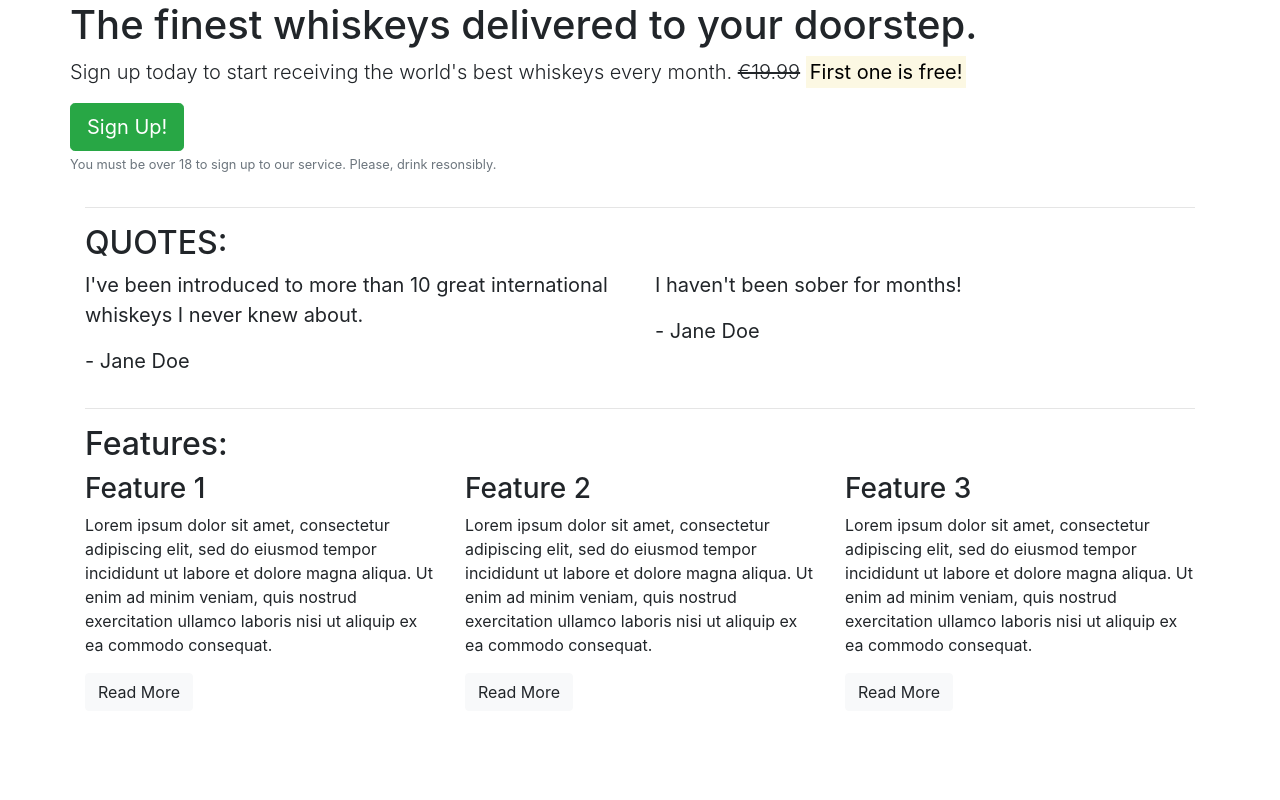
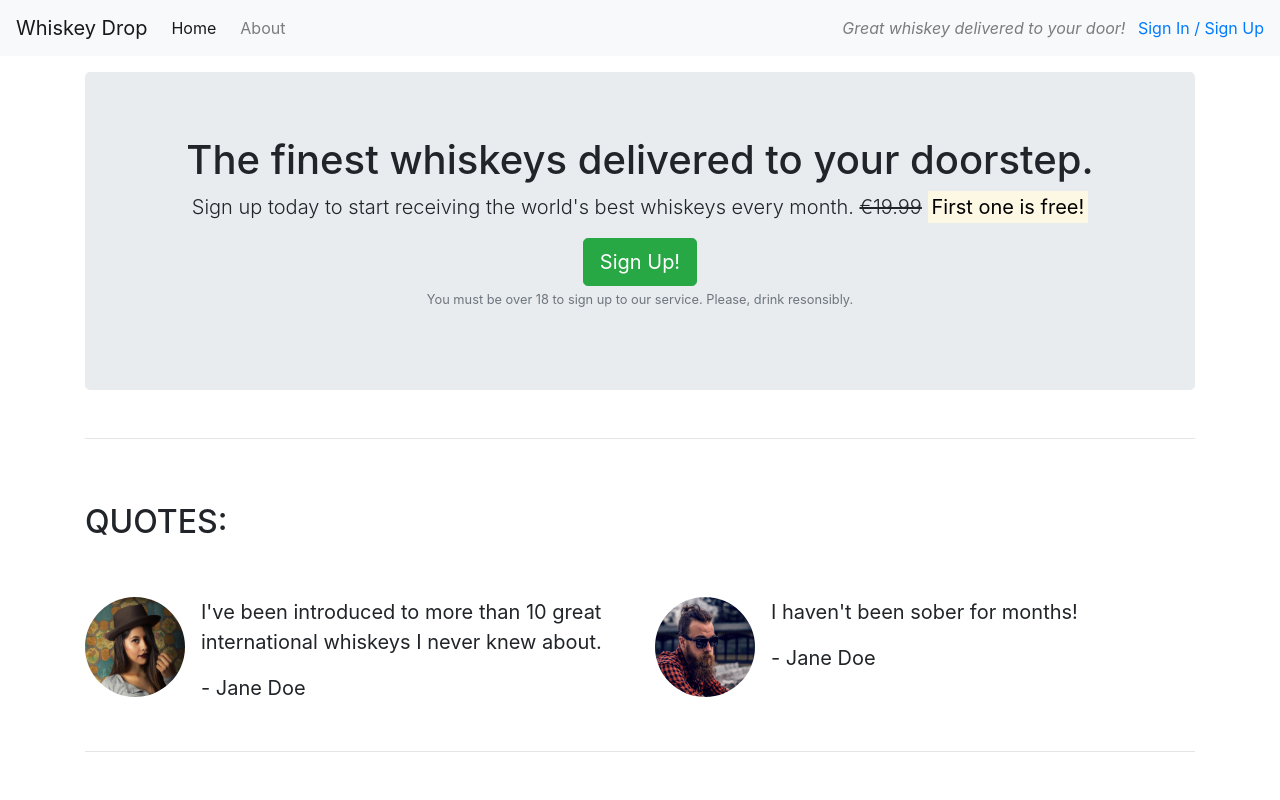
Before and after one commit to Tipoki13/bootstrap4, a plain HTML site: page index.html in a window 1280 px wide. Shown: the top 800 px of the page. Drawn offline with nearby package versions, Linux system fonts and the light colour scheme.

Commit message:
third commit

```diff
--- a/index.html
+++ b/index.html
@@ -10,14 +10,28 @@
 </head>
 
 <body>
-    <article class="container">
+    <nav class="navbar navbar-light bg-light navbar-expand-sm">
+        <a href="/" class="navbar-brand">Whiskey Drop</a>
+        <ul class="navbar-nav mr-auto">
+            <li class="active nav-item mr-2"><a class="nav-link href="/">Home</a></li>
+            <li class="nav-item mr-2"><a class="nav-link href="/about">About</a></li>
+            <li class="nav-item mr-2 d-block d-sm-none"><a class="nav-link href="/login">Sign In / Sign Up</a></li>
+        </ul>
+        <div class="d-none d-md-block">
+            <p class="navbar-text my-auto mr-2"><i>Great whiskey delivered to your door!</i></p>
+            <a href="/login">Sign In / Sign Up</a>
+        </div>
+    </nav>
+    <article class="container mt-3">
         <!-- Callout -->
         <div class="row">
-            <div class="col-12"></div>
-                <section class="callout">
+            <div class="col-12">
+                <section class="callout jumbotron text-center">
                     <h1>The finest whiskeys delivered to your doorstep.</h1>
                     <p class="lead">Sign up today to start receiving the world's best whiskeys every month.
-                <s>€19.99</s> <strong><mark>First one is free!</mark></strong></p>
+                        <s class="d-none d-sm-inline">€19.99</s>
+                        <span class="d-inline d-sm-none"><br></span>
+                        <strong><mark>First one is free!</mark></strong></p>
                     <button class="btn btn-success btn-lg">Sign Up!</button>
                     <p class="text-muted"><small>You must be over 18 to sign up to our service. Please, drink resonsibly.</small></p>
                 </section>
@@ -29,22 +43,35 @@
         <!-- Quotes -->
         <section class="quotes">
         <div class="row">
-            <div class="col-12">
+            <div class="col-12 my-5">
                 <h2 class="text-uppercase">Quotes:</h2>
             </div>
         </div>
         <div class="row">
             <div class="col-12 col-md-6">
+                <div class="media">
+                    <div class="d-none d-sm-block">
+                        <img src="images/girl-image.png" class="rounded-circle mr-3" height=100 width=100>
+                    </div>
+                    <div class="media body">
                         <blockquote class="blockquote">
                             <p>I've been introduced to more than 10 great international whiskeys I never knew about.</p>
                         <p>- Jane Doe</p>
                         </blockquote>
                     </div>
+                </div>
+            </div>
             <div class="col-12 col-md-6">
+                <div class="media">
+                    <div class="d-none d-sm-block">
+                        <img src="images/guy-image.png" class="rounded-circle mr-3" height=100 width=100>
+                    </div>
+                    <div class="media body">
                         <blockquote class="blockquote">
                             <p>I haven't been sober for months!</p>
                         <p>- Jane Doe</p>
                         </blockquote>
+                    </div>
                 </div>
             </div>
         </div>
@@ -55,7 +82,7 @@
         <!-- Features -->
         <section class="features">
         <div class="row">
-            <div class="col-12">
+            <div class="col-12 my-5">
                 <h2>Features:</h2>
             </div>
         </div>
```
Also changed, not shown: images/girl-image.png (added), images/guy-image.png (added). Lines whose indentation alone changed are shown as unchanged.
